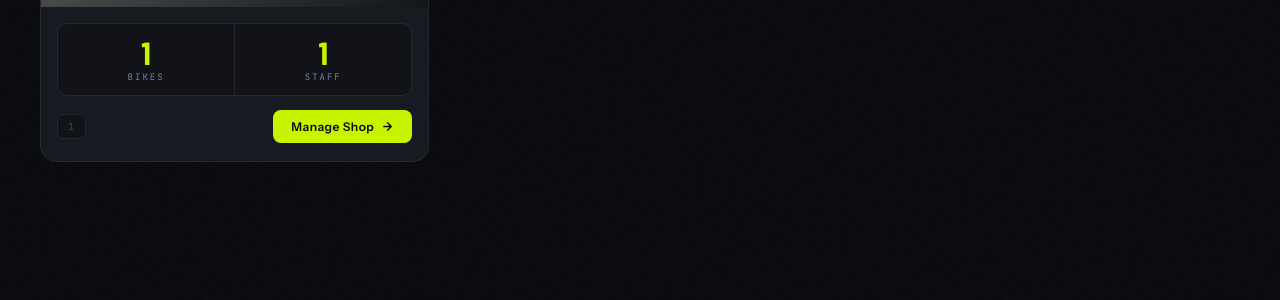
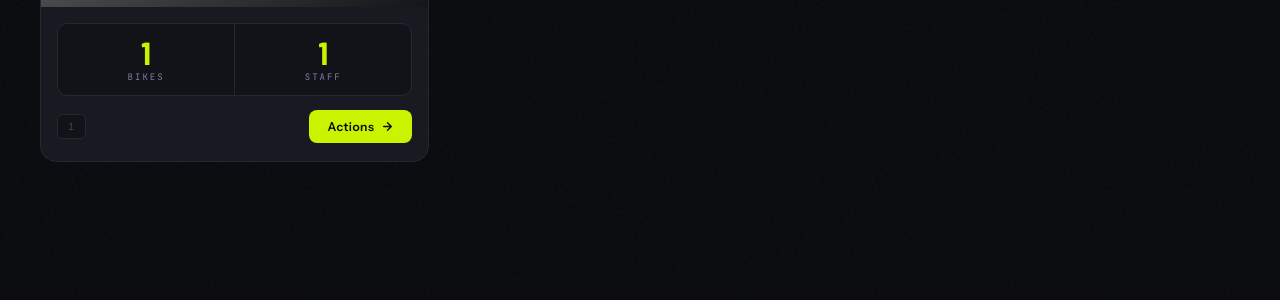
Before and after one commit to barasapeter/BIKELEASE, a FastAPI app: template apps/web/templates/dashboard.html in a window 1280 px wide. Shown: the part 396-696 px from the top of the page. Run offline with FastAPI, Linux system fonts and the light colour scheme; the template is opened without the code that fills it: most values are stand-ins (such as "Sample title", 1, 10 or a date in 2020); parts of the project's set-up code (start-up, migrations or seed data) failed here and were passed over; some web fonts are replaced; grey boxes are pictures that could not be loaded.

Commit message:
Relebelled shop manage button

```diff
--- a/apps/web/templates/dashboard.html
+++ b/apps/web/templates/dashboard.html
@@ -78,7 +78,7 @@
           <div class="shop-card-footer">
             <span class="shop-id-tag">{{ shop.id }}</span>
             <a href="/shop/{{ shop.id }}" class="view-btn">
-              Manage Shop
+              Actions
               <svg viewBox="0 0 24 24" fill="none" stroke="currentColor" stroke-width="2.5" stroke-linecap="round" stroke-linejoin="round">
                 <path d="M5 12h14M12 5l7 7-7 7"/>
               </svg>
```
